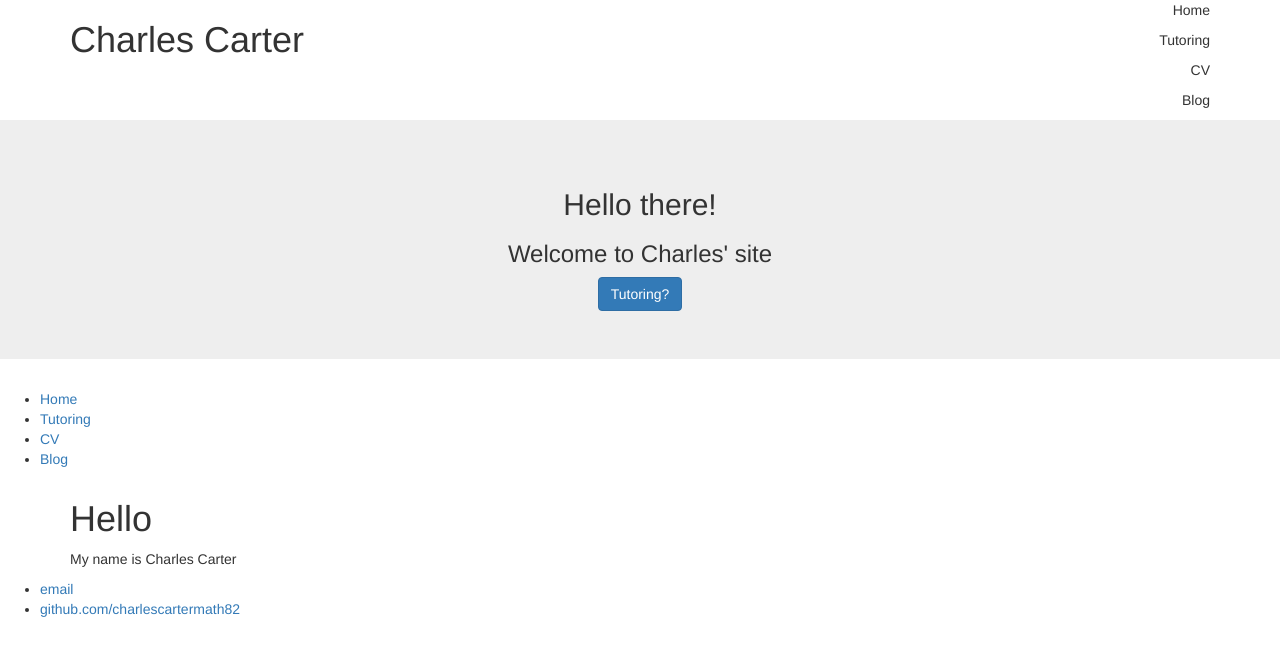
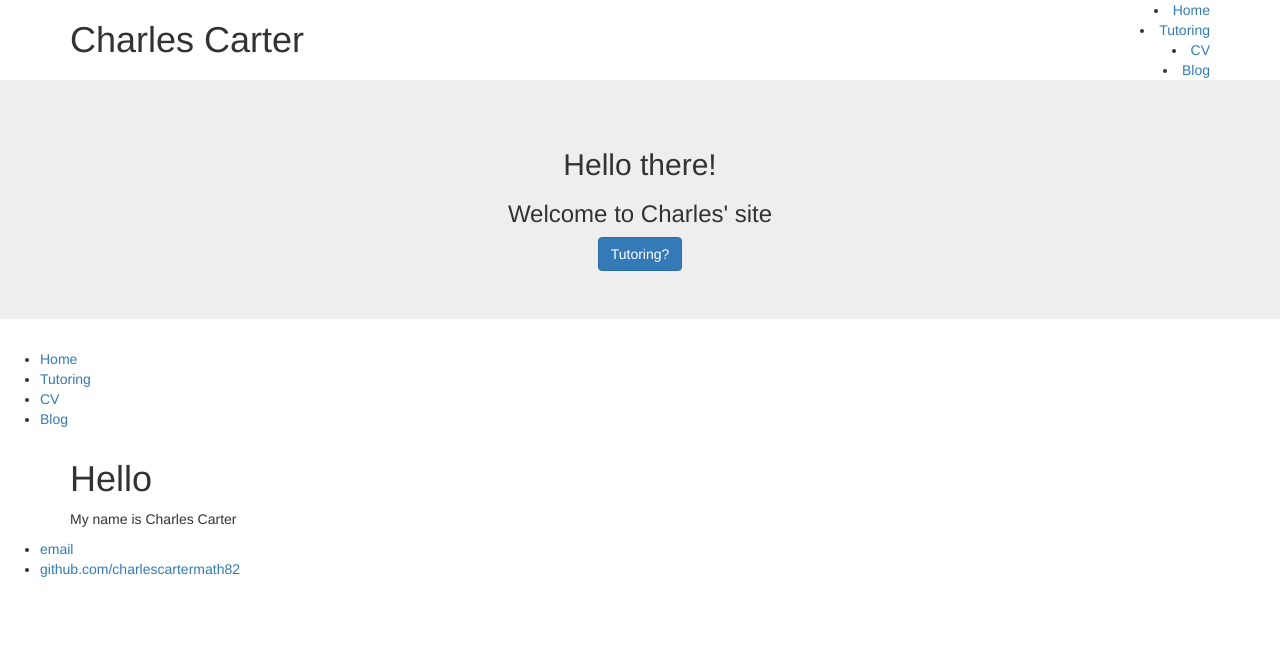
Before and after one commit to charlescartermath82/charlescartermath82.github.io, a Jekyll site: the page built from index.html, in a window 1280 px wide. Shown: the top 656 px of the page. Built offline with Jekyll 4.4.1, drawn with Linux system fonts in a browser that asks for light colours.

```diff
--- a/_layouts/default.html
+++ b/_layouts/default.html
@@ -10,10 +10,10 @@
 			<div class="row">
 				<h1 class="col-sm-4">Charles Carter</h1>
 				<nav class="col-sm-8 text-right">
-					<p>Home</p>
-					<p>Tutoring</p>
-					<p>CV</p>
-					<p>Blog</p>
+					<li><a href="/">Home</a></li>
+					<li><a href="/tutor costs">Tutoring</a></li>
+					<li><a href="/cv">CV</a></li>
+					<li><a href="/blog">Blog</a></li>
 				</nav>
 
 			</div>
```
